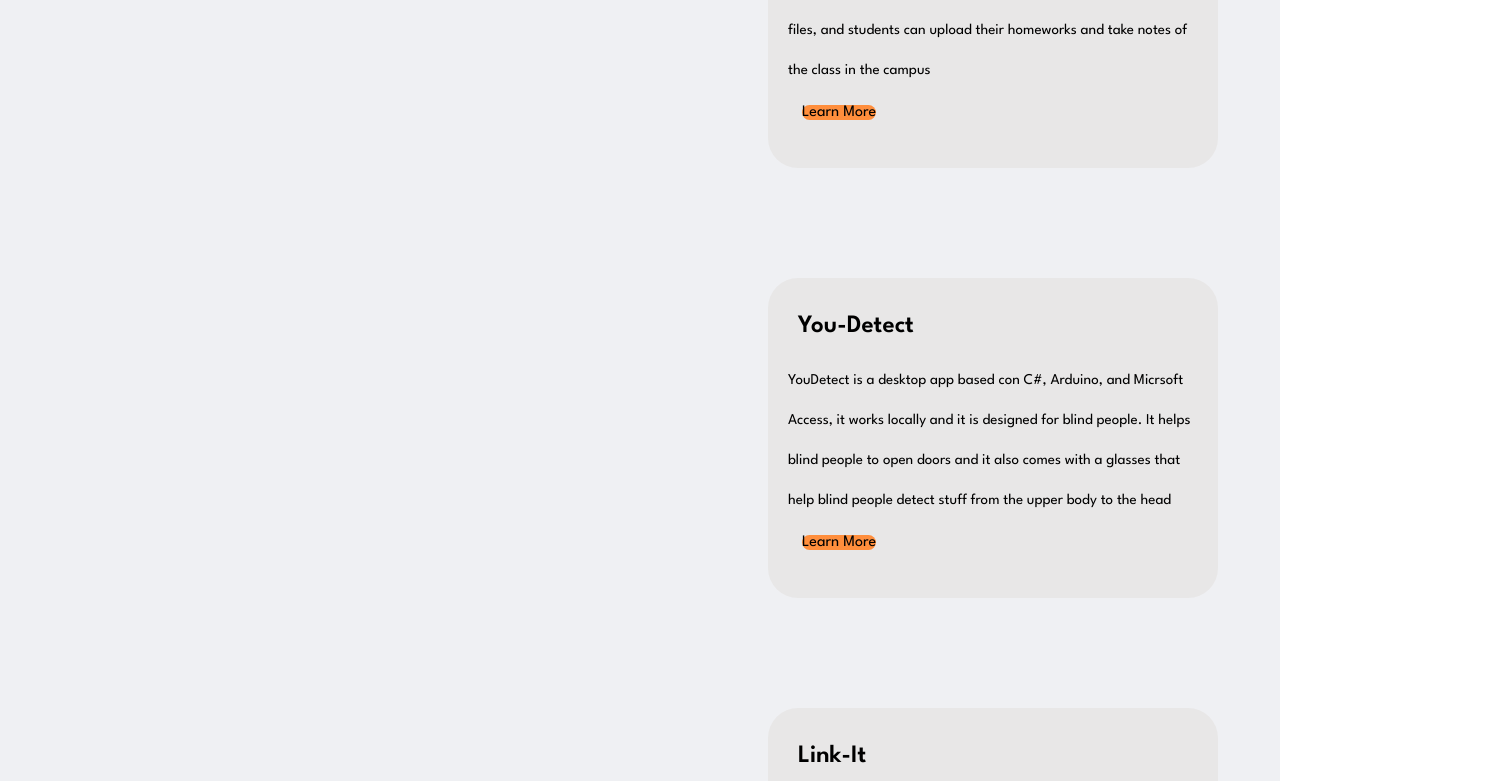
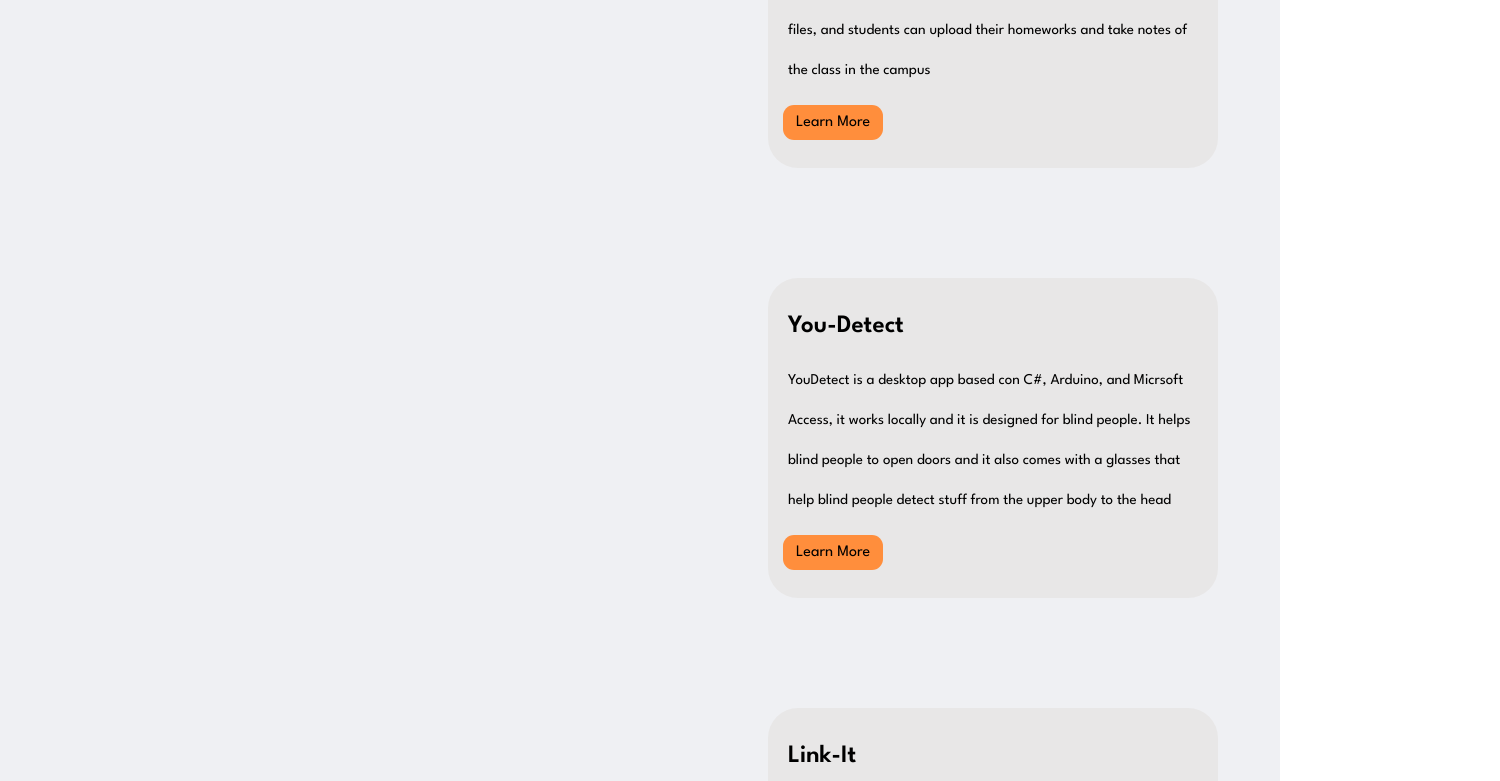
Before and after one commit to nachodoria/v0, a React (Create React App) app: page / in a window 1280 px wide. Shown: the part 2016-2797 px from the top of the page, 1500 px wide, since content can reach past the window. Built offline with nearby package versions, Linux system fonts and the light colour scheme.

Commit message:
Margin update

```diff
--- a/src/App.js
+++ b/src/App.js
@@ -64,7 +64,7 @@
           </div>
 
           <div className='grid-right' data-aos="fade-down">
-            <img className='img-me' alt='me' src={require ('./components/me.jpeg')}/>
+            <img className='me' alt='me' src={require ('./components/me.jpeg')}/>
           </div>
 
         </div>
@@ -101,40 +101,44 @@
 
                     <h5>Linkea2</h5>
                     <p>Linkea2 is an HTML-CSS-JS-PHP based virtual campus for school purposes, in the web application, professors can upload tasks and files, and students can upload their homeworks and take notes of the class in the campus</p>
-                    <Link to =""
-                  className='button-learn'
+                    <div className='button-learn'>
+                  <Link to =""
                   >
                     Learn More
                   </Link>
+                  </div>
               </div>
               <div id='ps' className='pject' data-aos = "fade-left">
                   <h5>You-Detect</h5>
                   <p>YouDetect is a desktop app based con C#, Arduino, and Micrsoft Access, it works locally and it is designed for blind people. It helps blind people to open doors and it also comes with a glasses that help blind people detect stuff from the upper body to the head </p>
+                  <div className='button-learn'>
                   <Link to =""
-                  className='button-learn'
                   >
                     Learn More
                   </Link>
+                  </div>
               </div>
               <div id='ps' className='pject' data-aos = "fade-left">
                   <h5>Link-It</h5>
                   <p>Link-It is a MERN Stack project (React JS, Node JS, Angular and Mongo DB) which helps people in enterprises to organize themselves and have a confortable space to comunicate.
                   Project is in development.</p>
+                  <div className='button-learn'>
                   <Link to =""
-                  className='button-learn'
                   >
                     Learn More
                   </Link>
+                  </div>
+
               </div>
 
             </div>
           </div>
         </div>
         <div className='socials'>
-          <img className = "social-item" alt='img-social'  src= "./components/instagram.svg"/>
-          <img className = "social-item" alt='img-social'  src="./components/github.svg"/>
-          <img className = "social-item" alt='img-social'  src="./components/mail.svg"/>
-          <img  className = "social-item" alt='img-social' src="./components/twitter.svg"/>
+          <img className = "social-item" alt='social'  src= {require("./components/instagram.svg")}/>
+          <img className = "social-item" alt='social'  src={require("./components/github.svg")}/>
+          <img className = "social-item" alt='social'  src={require("./components/mail.svg")}/>
+          <img  className = "social-item" alt='social' src={require("./components/twitter.svg")}/>
         </div>
         </div>
 
--- a/src/app.css
+++ b/src/app.css
@@ -300,7 +300,7 @@
     border-radius: 30px;
 }
 .pject h5{
-    margin-left: 30px;
+    margin-left: 20px;
     padding-top: 30px;
     font-weight: 600;
     font-size: 25px;
@@ -317,12 +317,15 @@
 }
 
 .button-learn{
-    margin-left: 34px;
+    margin-left: 15px;
     cursor: pointer;
-    width: 247px;
-    height: 47px;
+    width: 100px;
+    height: 35px;
     background-color: var(--button-color);
     border-radius: 11px;
+    display: flex;
+    align-items: center;
+    justify-content: center;
 }
 @media only screen and (max-width: 1150px) {
     .projects{
```
